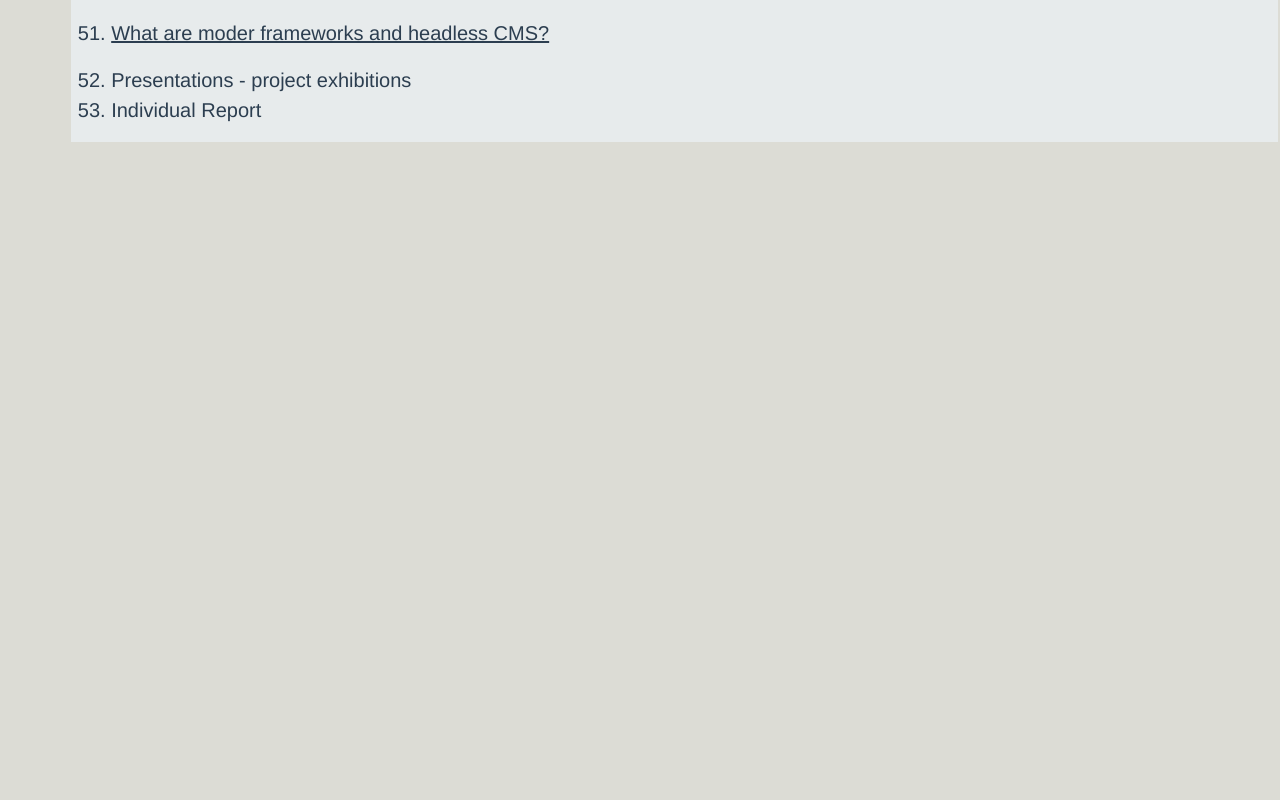
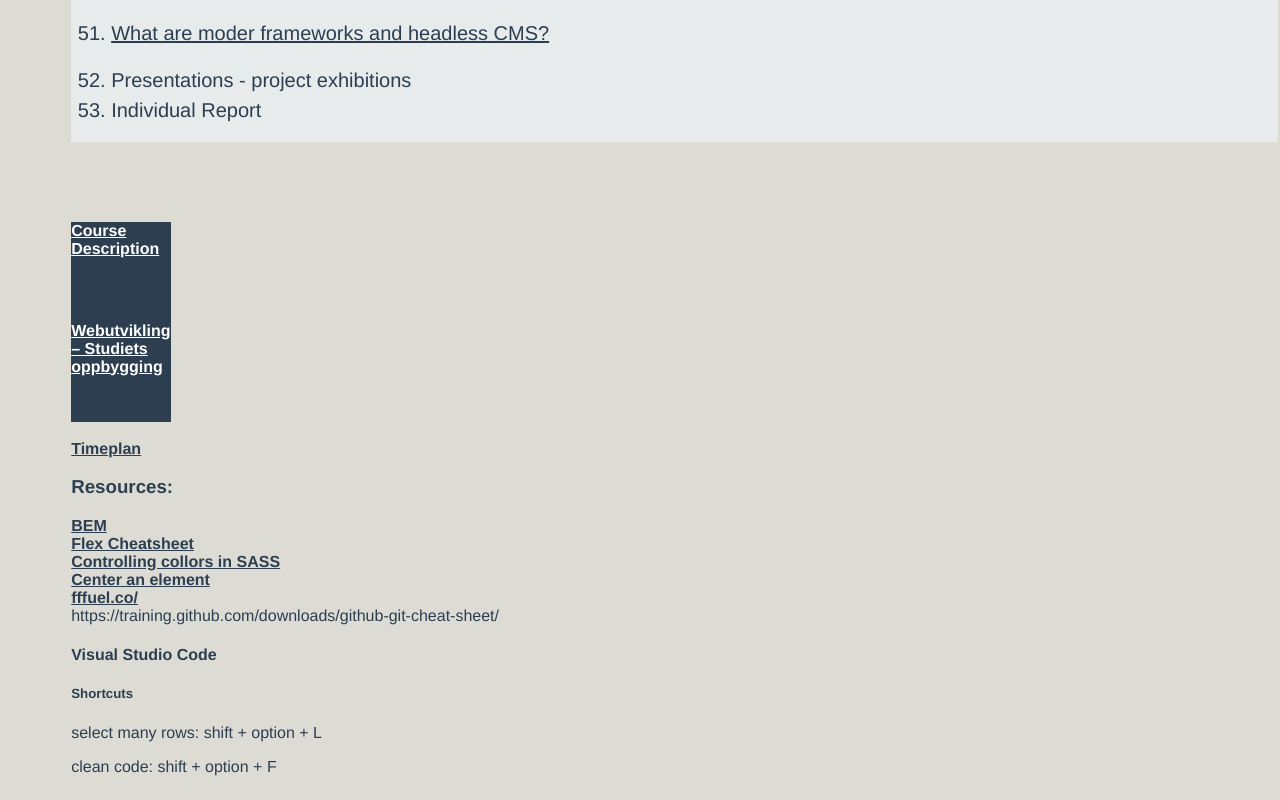
Before and after one commit to aniWeyn/advancedcss2023, a Vue app: page /#/ in a window 1280 px wide. Shown: the part 3752-4552 px from the top of the page. Before the commit the page ends 3962 px from the top, so only its background shows below. Built offline with nearby package versions, Linux system fonts and the light colour scheme.

Commit message:
added sources

```diff
--- a/src/components/Sources.vue
+++ b/src/components/Sources.vue
@@ -1,11 +1,20 @@
 <template>
   <div>
-    <h3>Course description:</h3>
+    <div class="link">
     <a
       target="_blank"
       href="https://www.ntnu.edu/studies/courses/IDG1293#tab=omEmnet"
-      >IDG1293</a
+      >Course Description</a
     >
+  </div>
+  <div class="link">
+    <a
+      target="_blank"
+      href="https://www.ntnu.no/studier/bwu/studiets-oppbygging#year=2022&programmeCode=BWU"
+      >Webutvikling – Studiets oppbygging</a
+    >
+  </div>
+
     <br />
     <a
       target="_blank"
@@ -52,3 +61,16 @@ export default {
   },
 };
 </script>
+
+<style scoped>
+.link{
+  width: 100px;
+  height: 100px;
+  background-color: #2c3e50;
+  color: white;
+}
+
+.link > a{
+  color: white;
+}
+</style>
--- a/src/views/Home.vue
+++ b/src/views/Home.vue
@@ -362,17 +362,18 @@
       </div>
     </article>
     <!--     <Navigation /> -->
+    <Sources></Sources>
   </div>
 </template>
 
 <script>
 // @ is an alias to /src
-// import Navigation from "@/components/Navigation";
+import Sources from "@/components/Sources";
 
 export default {
   name: "Home",
   components: {
-    //Navigation,
+    Sources
   },
 };
 </script>
```
